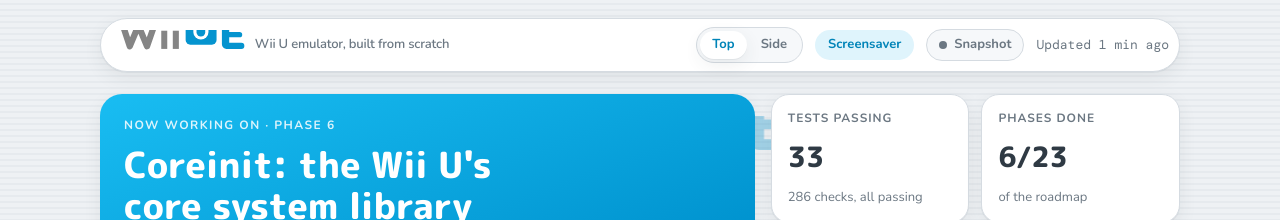
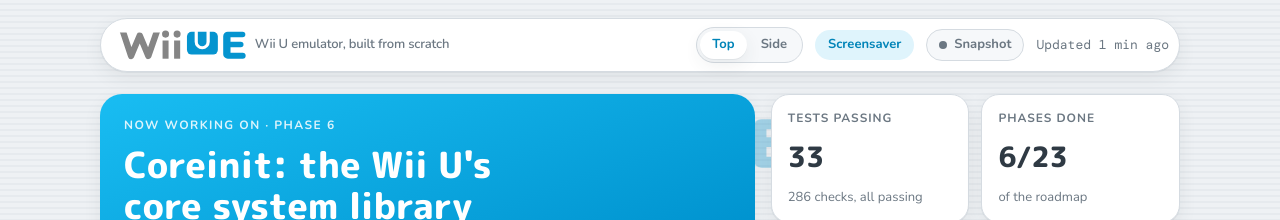
Before and after one commit to thatrandumb1/wiiue, a plain HTML site: page index.html in a window 1280 px wide. Shown: the top 220 px of the page. Drawn offline with nearby package versions, Linux system fonts and the light colour scheme.

Commit message:
Fix cut-off logo

```diff
--- a/index.html
+++ b/index.html
@@ -481,14 +481,14 @@
 
 <!-- Screensaver: the logo bounces around behind the page; grab it to drag or fling it -->
 <div class="dvd-layer" aria-hidden="true">
-  <svg class="dvd" id="dvd" viewBox="20 150 1960 460"><use href="#logo-art"/></svg>
+  <svg class="dvd" id="dvd" viewBox="0 0 1960 460"><use href="#logo-art" width="1960" height="460"/></svg>
 </div>
 
 <div class="wrap" id="wrap" data-layout="top">
  <aside class="side">
   <header class="bar">
     <div class="brand">
-      <svg class="logo" viewBox="20 150 1960 460" role="img" aria-label="WiiUE"><use href="#logo-art"/></svg>
+      <svg class="logo" viewBox="0 0 1960 460" role="img" aria-label="WiiUE"><use href="#logo-art" width="1960" height="460"/></svg>
       <small>Wii U emulator, built from scratch</small>
     </div>
     <div class="spacer"></div>
```
